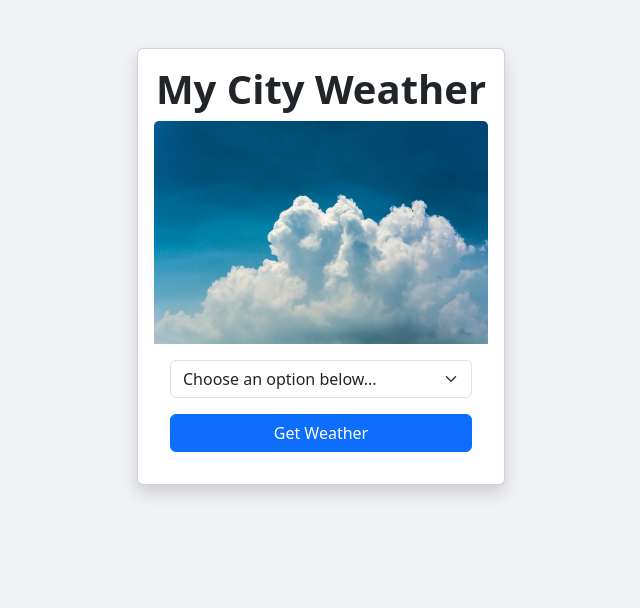
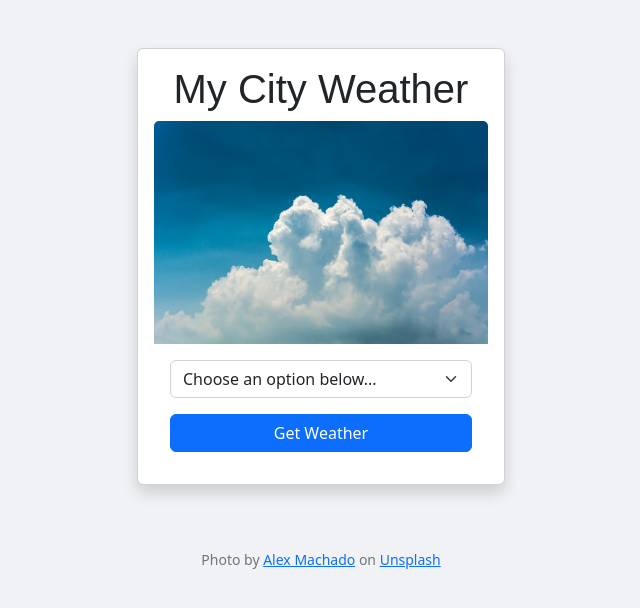
Before and after one commit to tshepop/flask_weather_app, a Flask app: page / in a window 1280 px wide. Shown: the top 608 px of the page, without its empty margins (319-959 px from the left). Run offline with Flask 3, Linux system fonts and the light colour scheme; some libraries are stand-ins or nearby versions.

Commit message:
Changed the index.html styling

```diff
--- a/templates/index.html
+++ b/templates/index.html
@@ -6,7 +6,7 @@
     <meta name="viewport" content="width=device-width, initial-scale=1.0">
     <title>My Weather</title>
     <link rel="stylesheet" href="https://cdn.jsdelivr.net/npm/bootstrap@5.2.3/dist/css/bootstrap.min.css">
-    <link rel="stylesheet" href="{{ url_for('static', filename='css/bootstrap.css') }}">
+    <!--<link rel="stylesheet" href="{{ url_for('static', filename='css/bootstrap.css') }}">-->
     <style>
         body {
             background-color: #f0f2f5;
@@ -18,19 +18,32 @@
             justify-content: center;
             align-items: center;
         }
+
+        .new-amsterdam-regular {
+            font-family: "New Amsterdam", sans-serif;
+            font-weight: 400;
+            font-style: normal;
+        }
     </style>
 </head>
 
 <body>
     <div class="container">
+        {% for message in get_flashed_messages() %}
+        <div class="alert alert-warning alert-dismissible fade show mt-4" role="alert">
+            <strong>{{ message }}</strong>
+            <button type="button" class="btn-close" data-bs-dismiss="alert" aria-label="Close"></button>
+        </div>
+        {% endfor %}
 
         <section class="mx-auto my-5" style="max-width: 23em;">
             <div class="card shadow p-3 mb-5 bg-body rounded">
-                <h1 class="text-center fw-bold">My City Weather</h1>
+                <h1 class="new-amsterdam-regular text-center">My City Weather</h1>
                 <img src="{{ url_for('static', filename='img/alex-machado-80sv993lUKI-unsplash.jpg') }}"
                     class="card-img-top img-fluid" alt="Clouds image">
                 <div class="card-body">
                     <form action="{{ url_for('get_weather') }}" method="post" class="form-inline">
+
                         <select class="form-select" name="city_name">
                             <option value="" selected>Choose an option below...</option>
                             {% for city in capital_city %}
@@ -46,6 +59,14 @@
             </div>
         </section>
     </div>
+    <footer class="py-3 my-4">
+        <div class="small text-center text-muted">
+            Photo by <a
+                href="https://unsplash.com/@alexmachado?utm_content=creditCopyText&utm_medium=referral&utm_source=unsplash">Alex
+                Machado</a> on <a
+                href="https://unsplash.com/photos/cloudy-sky-80sv993lUKI?utm_content=creditCopyText&utm_medium=referral&utm_source=unsplash">Unsplash</a>
+        </div>
+    </footer>
 
     <script src="https://cdn.jsdelivr.net/npm/bootstrap@5.2.3/dist/js/bootstrap.bundle.min.js"></script>
 </body>
```
